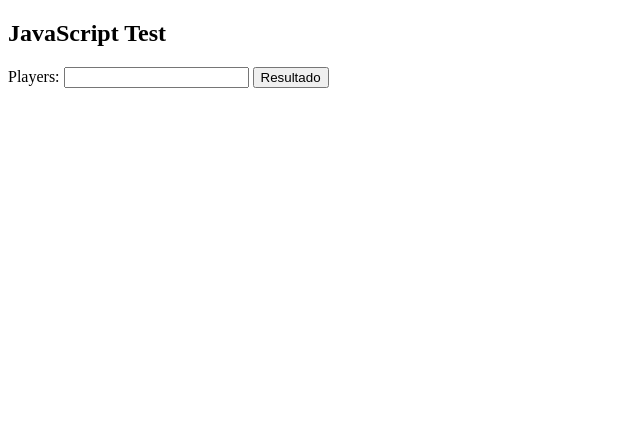
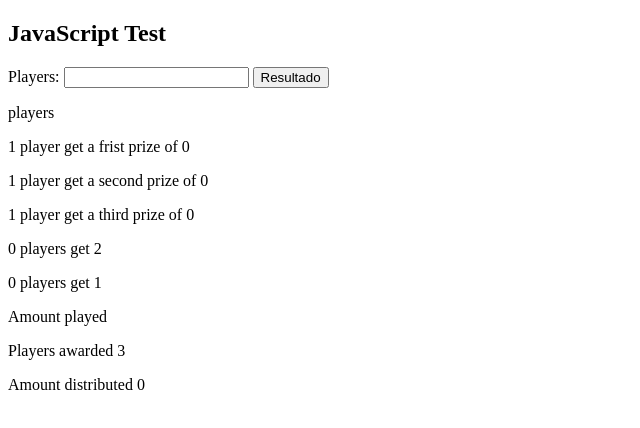
Before and after one commit to laxetas/loto, a plain HTML site: page index.html in a window 1280 px wide. Both pictures are taken after a click on the button "Resultado". Shown: the whole page, without its empty margins (0-640 px from the left). Drawn offline with Linux system fonts and the light colour scheme.

Commit message:
Update index.html

```diff
--- a/index.html
+++ b/index.html
@@ -8,6 +8,7 @@ Players: <input id="caja1" type="number" min="1">
 <button id="calcular" type="button" onclick="prizes()">Resultado</button>
 
 <script>
+
 document.getElementById("caja1")
     .addEventListener("keyup", function(event) {
     event.preventDefault();
@@ -16,8 +17,10 @@ document.getElementById("caja1")
     }
 });
 
+
+
 function prizes(){
-
+	var x =document.getElementById('caja1');
 	players=x.value;
 	gen2=Math.round(players*0.3);
 	gen1=Math.round(players*0.15);
```
